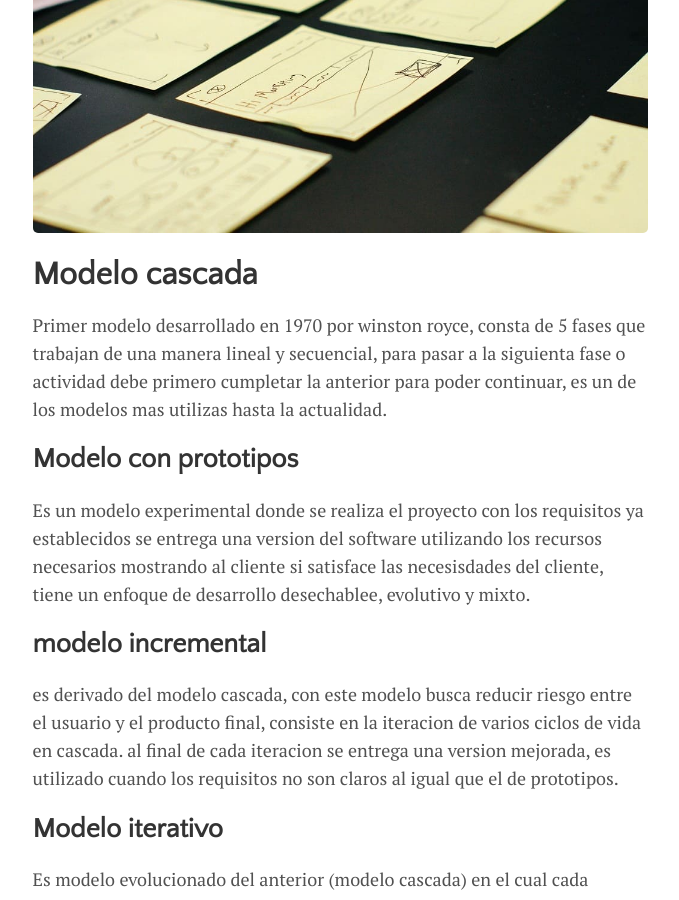
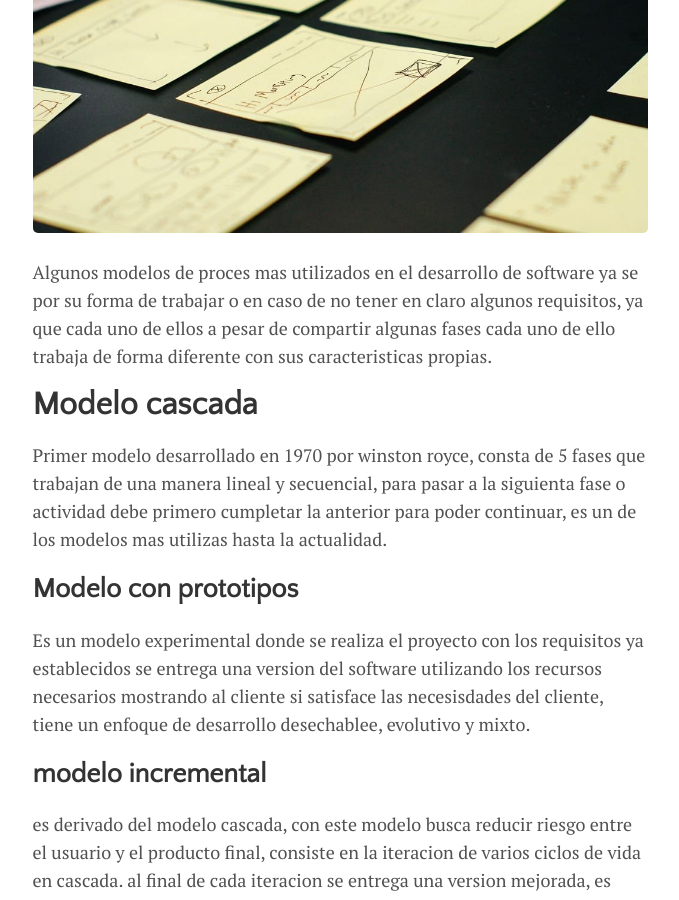
Before and after one commit to RonaldMM1/IngSoftware, a Jekyll site: the page built from _posts/2014-01-01-modelosDeProcesos.md, in a window 1280 px wide and 900 px high, scrolled down 378 px. Shown: the whole window, without its empty margins (300-979 px from the left). Built offline with Jekyll 4.4.1, drawn with Linux system fonts in a browser that asks for light colours.

Commit message:
Update 2014-01-01-modelosDeProcesos.md

```diff
--- a/_posts/2014-01-01-modelosDeProcesos.md
+++ b/_posts/2014-01-01-modelosDeProcesos.md
@@ -6,6 +6,11 @@ categories: journal
 tags: [documentation,sample]
 image: cards.jpg
 ---
+
+Algunos modelos de proces mas utilizados en el desarrollo de software ya se por su forma de
+trabajar o en caso de no tener en claro algunos requisitos, ya que cada uno de ellos a pesar
+de compartir algunas fases cada uno de ello trabaja de forma diferente con sus caracteristicas
+propias.
 
 # Modelo cascada
 
```
